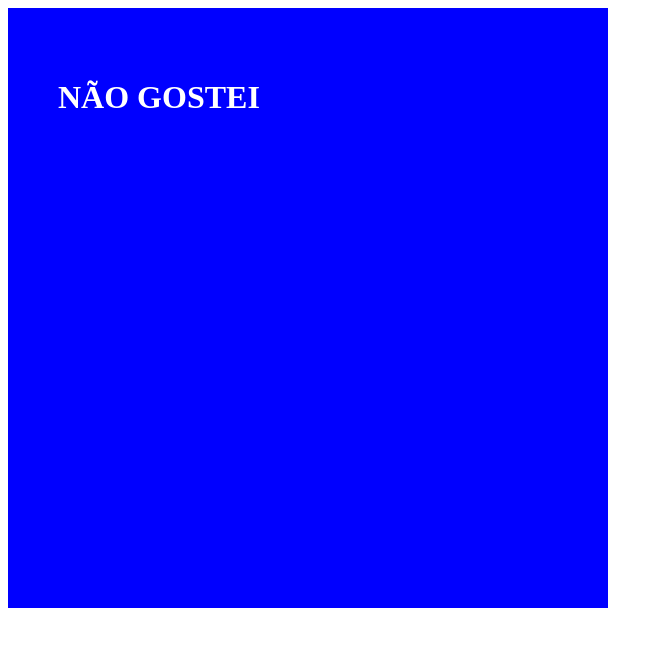
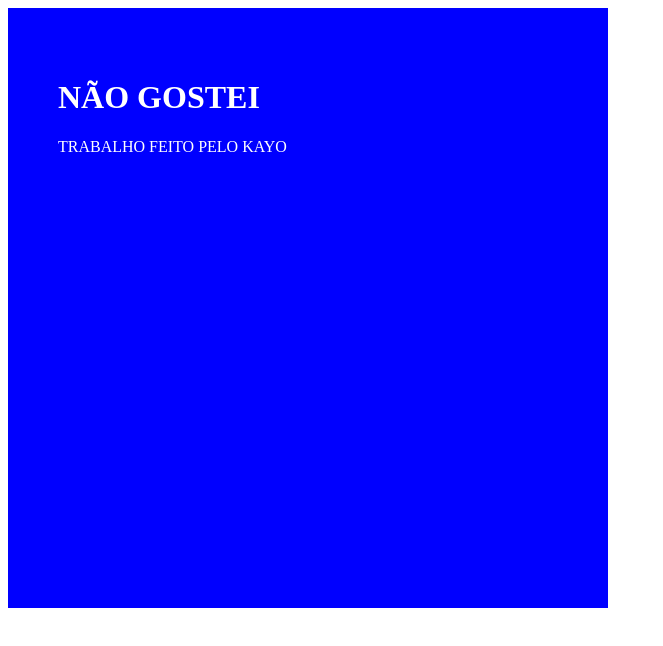
Before and after one commit to Chaverbr/AprendendoGit, a plain HTML site: page index.html in a window 1280 px wide. Shown: the whole page, without its empty margins (0-663 px from the left). Drawn offline with Linux system fonts and the light colour scheme.

Commit message:
Alteração kayo 1

```diff
--- a/index.html
+++ b/index.html
@@ -20,6 +20,8 @@
 <body>
     <div>
         <h1>NÃO GOSTEI</h1>
+
+        <p>TRABALHO FEITO PELO KAYO</p>
     </div>
 </body>
 </html>
```
